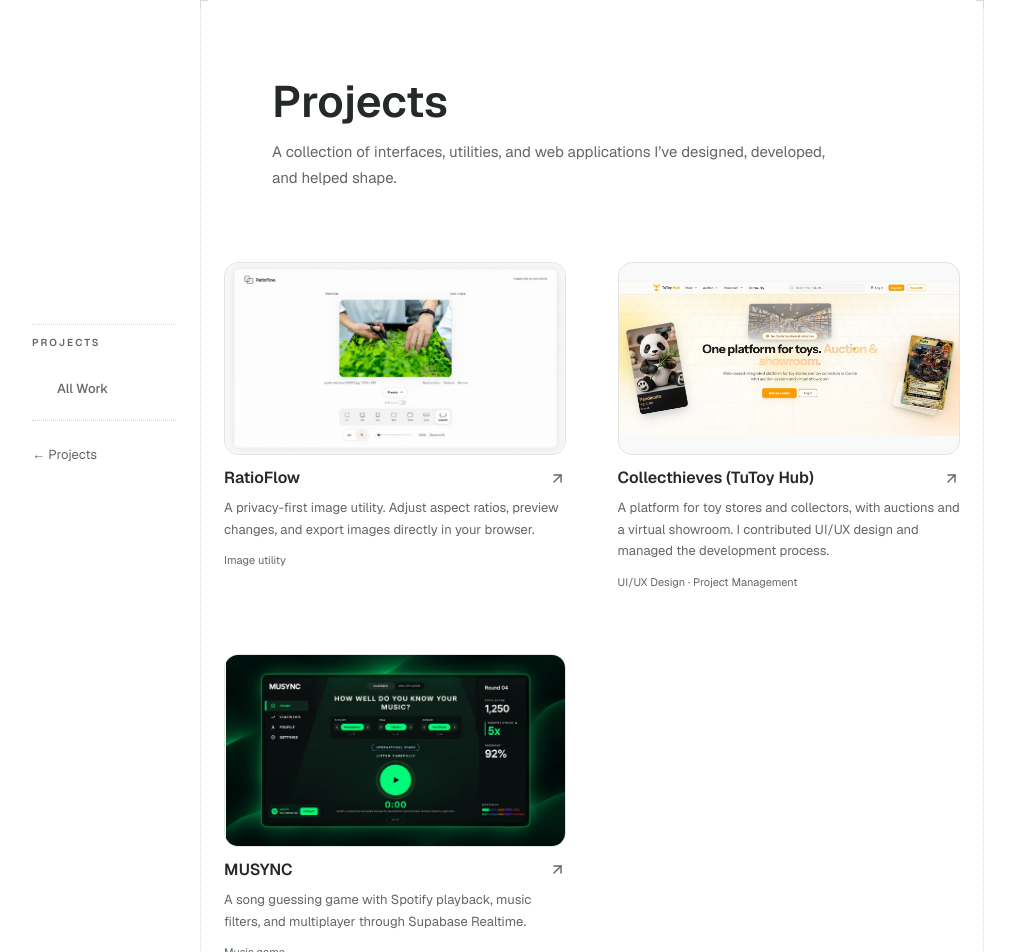
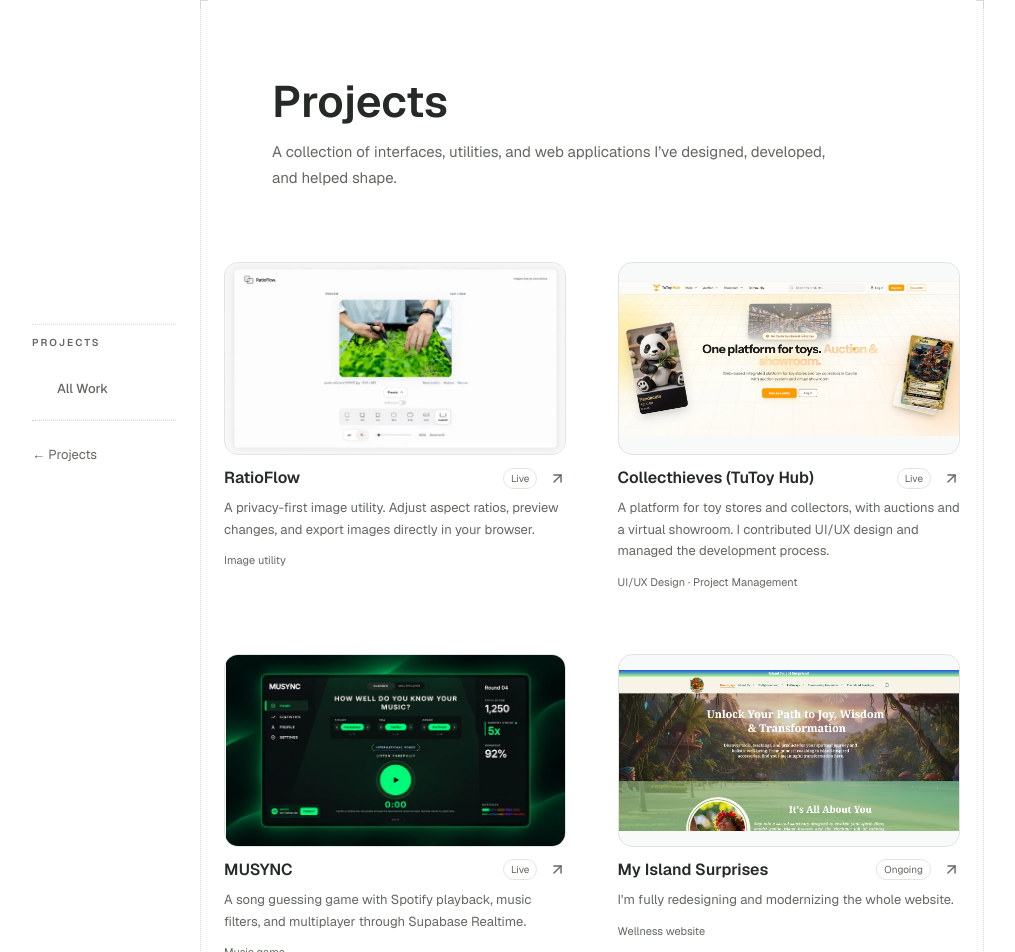
Before and after one commit to rencecalmatwoone-a11y/Portfolio-V2, a Next.js app: page /work in a window 1280 px wide. Shown: the top 952 px of the page, without its empty margins (48-1063 px from the left). Built offline with nearby package versions, Linux system fonts and the light colour scheme.

Commit message:
Added Project card

```diff
--- a/app/work/[slug]/page.module.css
+++ b/app/work/[slug]/page.module.css
@@ -5,6 +5,7 @@
 }
 .text { width: 100%; max-width: 38rem; margin-inline: auto; }
 .hero { margin-bottom: var(--space-8); }
+.status { display: inline-flex; padding: 2px 7px; border: 1px solid var(--color-border); border-radius: 999px; color: var(--color-muted); font-size: 0.625rem; line-height: 1.5; }
 .hero h1 { font-size: clamp(1.75rem, 3.5vw, 2.25rem); line-height: 1.2; letter-spacing: -0.035em; text-wrap: balance; }
 .description { max-width: 36rem; }
 .page p { color: var(--color-muted); }
--- a/app/work/[slug]/page.tsx
+++ b/app/work/[slug]/page.tsx
@@ -33,6 +33,7 @@ export default async function ProjectPage({ params }: Props) {
   return (
     <main className={`page-grid ${styles.page}`}>
       <header className={`${styles.text} ${styles.hero}`}>
+        {project.status === "Ongoing" && <span className={styles.status}>Ongoing</span>}
         <h1>{project.title}</h1>
         <p className={styles.description}>{project.description}</p>
         {(project.liveUrl || project.repositoryUrl) && (
--- a/app/work/page.module.css
+++ b/app/work/page.module.css
@@ -90,9 +90,20 @@
 
 .titleRow h2 {
   margin: 0;
+  flex: 1;
   font-size: 1rem;
   font-weight: 600;
   line-height: 1.4;
+}
+
+.status {
+  flex: 0 0 auto;
+  padding: 2px 7px;
+  border: 1px solid color-mix(in srgb, var(--color-border) 55%, transparent);
+  border-radius: 999px;
+  color: var(--color-muted);
+  font-size: 0.625rem;
+  line-height: 1.5;
 }
 
 .arrow {
--- a/app/work/page.tsx
+++ b/app/work/page.tsx
@@ -43,6 +43,7 @@ export default function WorkPage() {
               <div className={styles.details}>
                 <div className={styles.titleRow}>
                   <h2 id={`${project.slug}-title`}>{project.title}</h2>
+                  {project.status && <span className={styles.status}>{project.status}</span>}
                   <ArrowUpRight className={styles.arrow} size={17} aria-hidden="true" />
                 </div>
                 <p id={`${project.slug}-description`} className={styles.description}>{project.description}</p>
--- a/components/sections/Hero.tsx
+++ b/components/sections/Hero.tsx
@@ -84,7 +84,7 @@ export function Hero() {
                       points="245,154 255,151 270,145 285,136 302,124 319,111 335,101 336,91 341,78 348,63 357,47 368,32 378,22 383,20 387,24 387,31 382,42 375,54 365,67 350,84 336,101 335,110 340,120 348,129 360,139 372,149 377,156 376,161 368,167 354,171 338,174 326,173 318,169 315,162 318,154 325,144 335,134 349,122 365,111 385,99 406,88 402,96 395,108 389,120 385,130 388,133 396,132 407,127 419,119 429,113 433,114 438,121 442,126 446,124 450,115"
                       fill="none"
                       stroke="white"
-                      strokeWidth="14"
+                      strokeWidth="10"
                       strokeLinecap="round"
                       strokeLinejoin="round"
                     />
--- a/data/projects.ts
+++ b/data/projects.ts
@@ -118,6 +118,26 @@ export const projects: readonly Project[] = [
       height: 810,
     },
   },
+  {
+    slug: "my-island-surprises",
+    title: "My Island Surprises",
+    description: "I'm fully redesigning and modernizing the whole website.",
+    category: "Wellness website",
+    technologies: [],
+    featured: true,
+    order: 4,
+    liveUrl: "https://www.myislandsurprises.com/",
+    status: "Ongoing",
+    overview: [
+      "My Island Surprises is a website focused on spiritual growth and holistic well-being. I'm fully redesigning and modernizing the whole website.",
+    ],
+    image: {
+      src: "/images/projects/my-island-surprises-homepage.webp",
+      alt: "My Island Surprises homepage with island navigation, a jungle hero, and the start of the It's All About You section.",
+      width: 1349,
+      height: 636,
+    },
+  },
 ];
 
 export const featuredProjects = projects
--- a/types/project.ts
+++ b/types/project.ts
@@ -24,6 +24,6 @@ export interface Project {
   visuals?: readonly ProjectVisualData[];
   reflection?: string;
   highlights?: readonly string[];
-  status?: "Live";
+  status?: "Live" | "Ongoing";
   image: ProjectImage;
 }
```
Also changed, not shown: components/sections/Hero.module.css (+7 -7 lines), public/images/projects/my-island-surprises-homepage.webp (added).
